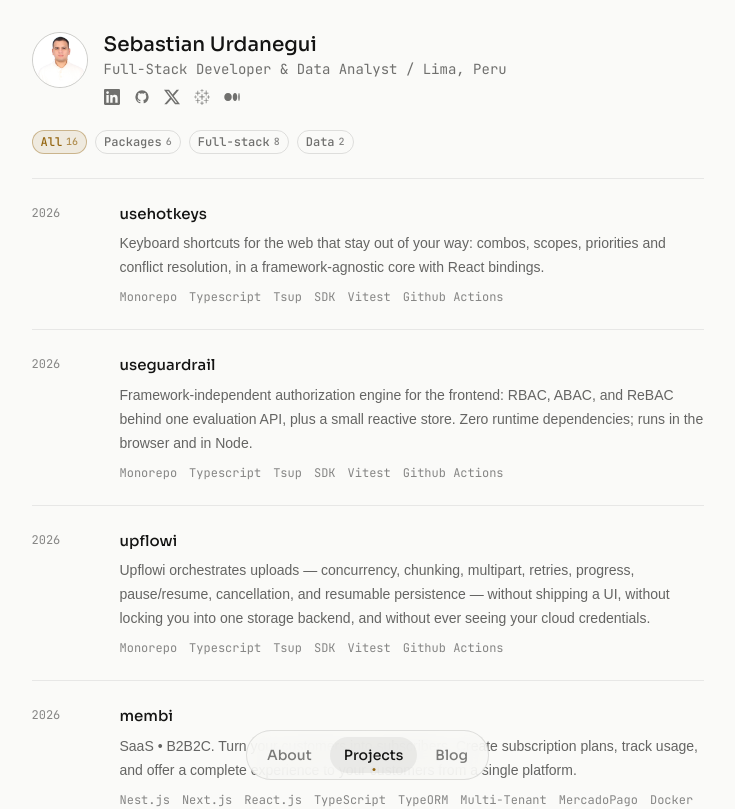
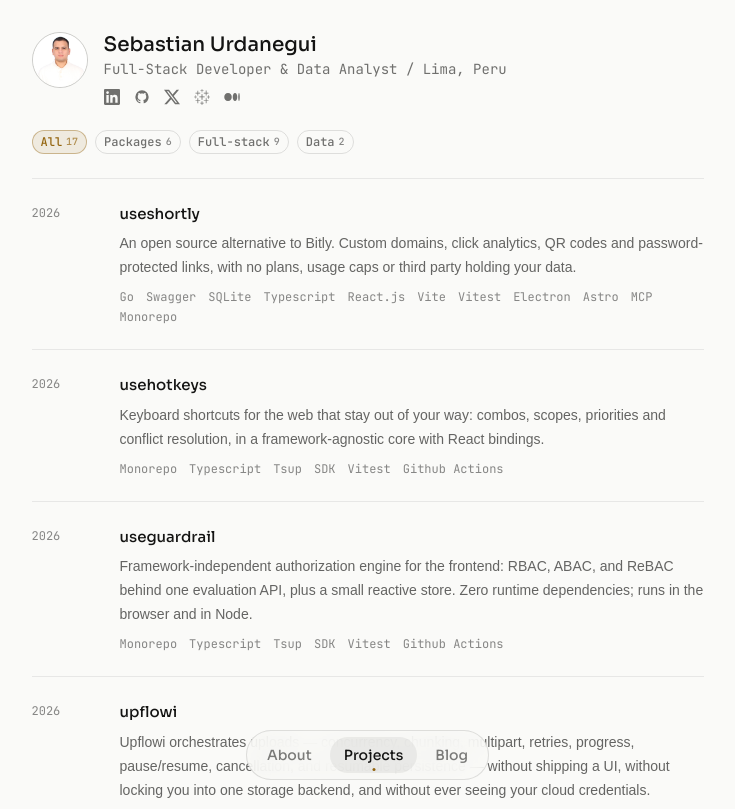
Before and after one commit to SebastianUrdaneguiBisalaya/sebastian-urdanegui-latest, a Next.js app: page /projects in a window 1280 px wide. Shown: the top 809 px of the page, without its empty margins (265-1000 px from the left). Built offline with nearby package versions, Linux system fonts and the light colour scheme; a web font is replaced by a local one.

Commit message:
Add 'useshortly' project to projects list
Added a new project 'useshortly' with details and skills.

```diff
--- a/src/constants/constants.ts
+++ b/src/constants/constants.ts
@@ -17,6 +17,14 @@ const navigationsPaths = [
 ];
 
 const projectsList: Project[] = [
+	{
+		category: 'Full-stack',
+		description: 'An open source alternative to Bitly. Custom domains, click analytics, QR codes and password-protected links, with no plans, usage caps or third party holding your data.',
+		link: 'https://useshortly.sebastianurdanegui.com/',
+		name: 'useshortly',
+		skills: ['Go', 'Swagger', 'SQLite', 'Typescript', 'React.js', 'Vite', 'Vitest', 'Electron', 'Astro', 'MCP', 'Monorepo'],
+		year: '2026'
+	},
 	{
 		category: 'Packages',
 		description: 'Keyboard shortcuts for the web that stay out of your way: combos, scopes, priorities and conflict resolution, in a framework-agnostic core with React bindings.',
```
